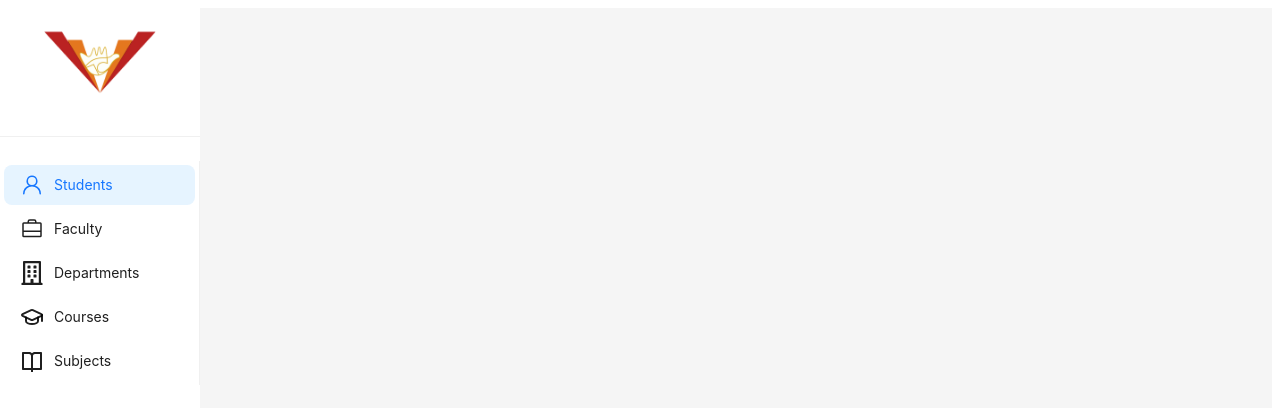
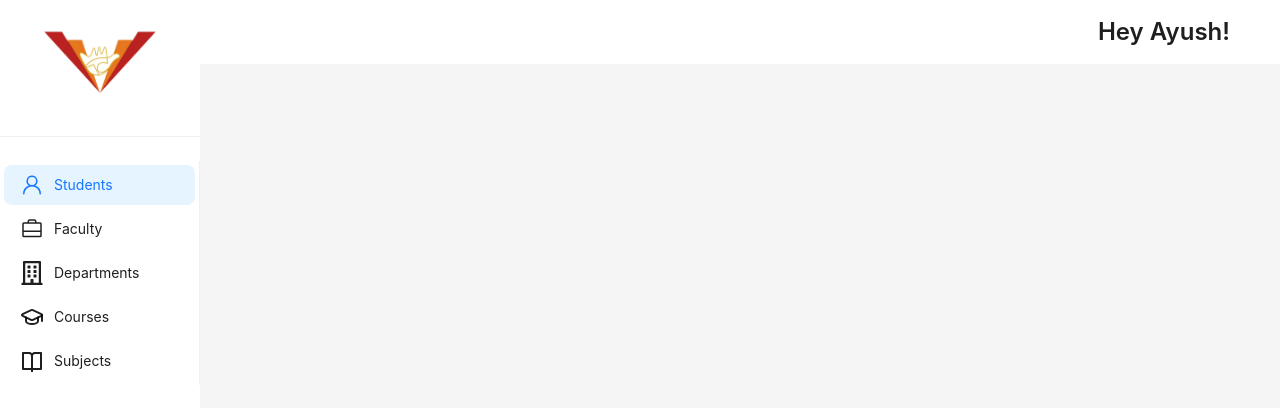
Before and after one commit to aayushchugh/myccet-admin, a React (Vite) app: page / in a window 1280 px wide. Shown: the top 408 px of the page. Built offline with nearby package versions, Linux system fonts and the light colour scheme.

Commit message:
header ui

```diff
--- a/src/components/layout/Layout.tsx
+++ b/src/components/layout/Layout.tsx
@@ -1,5 +1,5 @@
 import { FC } from "react";
-import { Layout as AntLayout } from "antd";
+import { Layout as AntLayout, Flex, Typography } from "antd";
 import SideBar from "./components/sideBar/SideBar";
 import { Outlet } from "react-router-dom";
 
@@ -8,6 +8,14 @@ const Layout: FC = () => {
 		<AntLayout rootClassName="min-h-screen" hasSider>
 			<SideBar />
 			<AntLayout>
+				<AntLayout.Header className="bg-white flex items-center justify-end">
+					<Flex justify="end" align="center">
+						{/* TODO: get name from API */}
+						<Typography.Title level={3} className="m-0 !mb-0">
+							Hey Ayush!
+						</Typography.Title>
+					</Flex>
+				</AntLayout.Header>
 				<AntLayout.Content style={{ margin: "0 16px" }}>
 					<Outlet />
 				</AntLayout.Content>
--- a/src/index.css
+++ b/src/index.css
@@ -1,3 +1,7 @@
 /* @tailwind base; */
 @tailwind components;
 @tailwind utilities;
+
+body {
+	margin: 0;
+}
```
